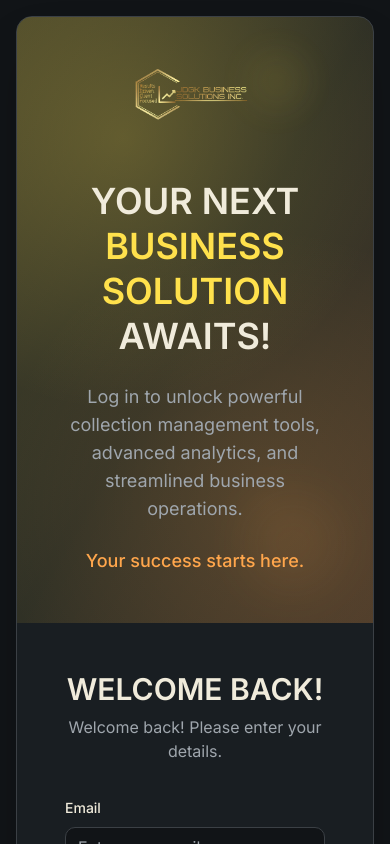
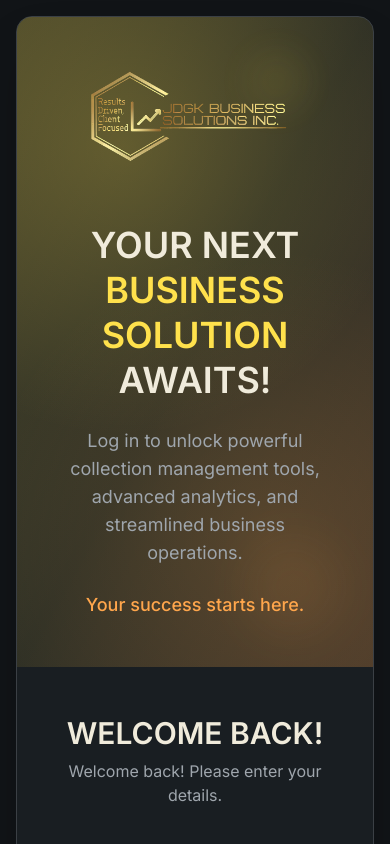
Before and after one commit to Gabgab2025/dial-craft, a React (Vite) app: page /login in a window 390 px wide. Shown: the top 844 px of the page. Built offline with nearby package versions, Linux system fonts and the light colour scheme; the HTML template or start-up script is replaced by a standard one.

Commit message:
Increase logo size

```diff
--- a/src/pages/Login.tsx
+++ b/src/pages/Login.tsx
@@ -23,7 +23,7 @@ export default function Login({ onLogin }: LoginPageProps) {
               <img
                 src={jdgkLogo}
                 alt="JDGK Business Solutions Inc. Logo"
-                className="w-32 h-auto mx-auto lg:mx-0 mb-6"
+                className="w-56 h-auto mx-auto lg:mx-0 mb-6"
               />
             </div>
 
```
